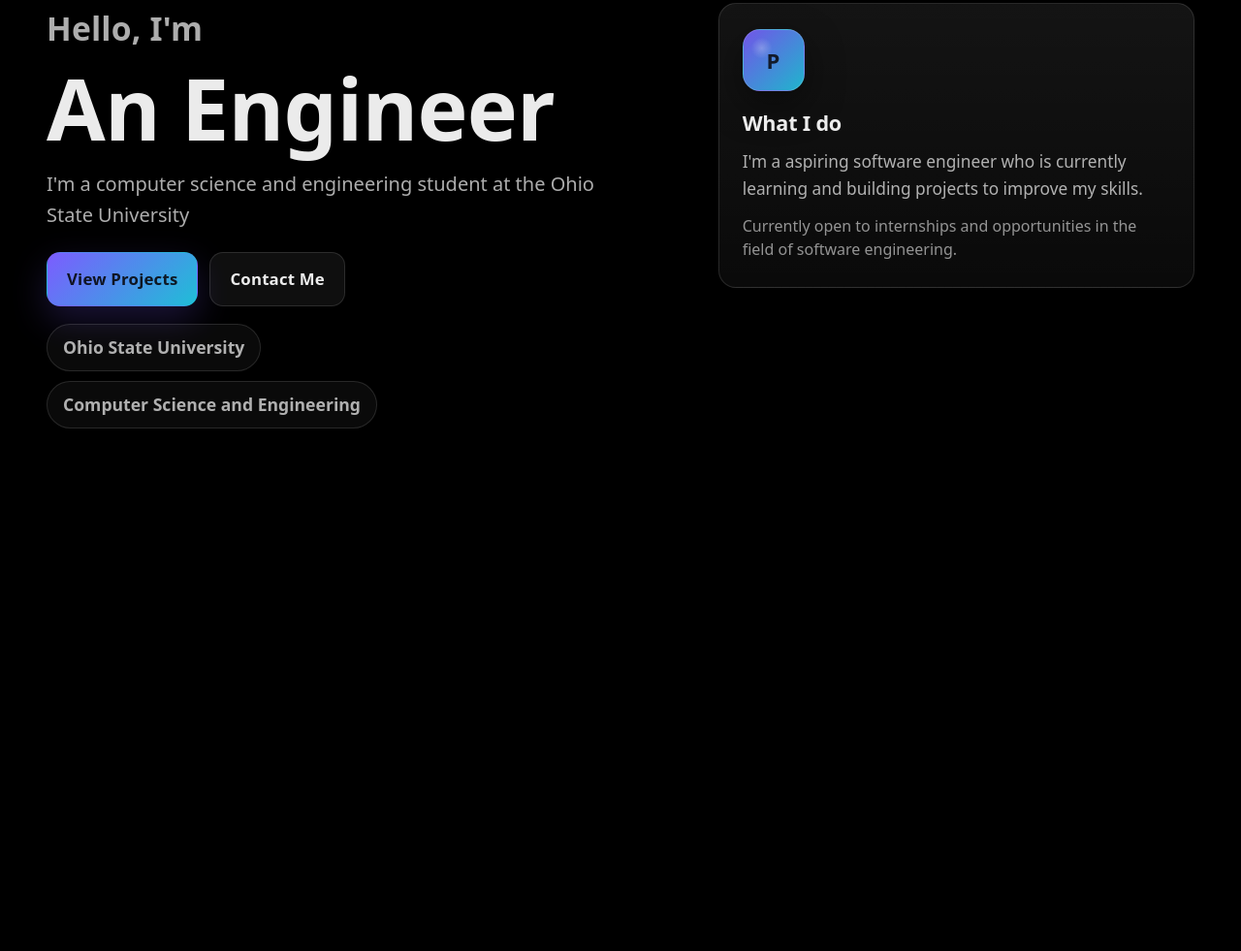
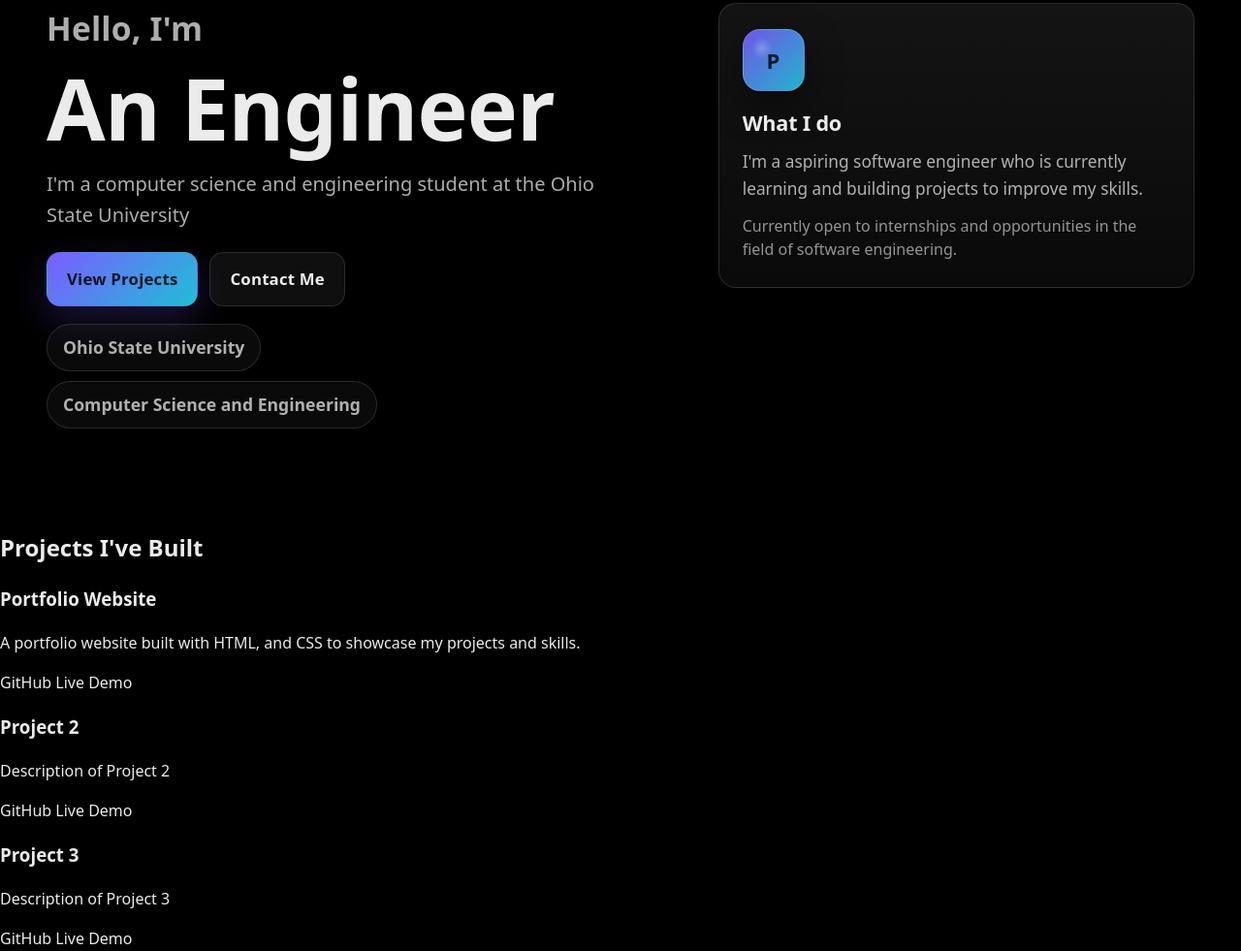
Before and after one commit to parth402/personal-portfolio, a plain HTML site: page index.html in a window 1280 px wide. Shown: the part 144-1125 px from the top of the page at 97% size. Before the commit the page ends 800 px from the top, so only its background shows below. Drawn offline with Linux system fonts and the light colour scheme.

Commit message:
Added a temporary project section

```diff
--- a/index.html
+++ b/index.html
@@ -69,5 +69,45 @@
       }, 2800);
     })();
   </script>
+
+  <section id="projects" class="projects">
+    <div class="container">
+      <div class="section-header">
+      <h2>Projects I've Built</h2>
+      </div>
+
+      <div class="project-grid">
+
+        <article class="project-card">
+          <h3>Portfolio Website</h3>
+          <p>A portfolio website built with HTML, and CSS to showcase my projects and skills.</p>
+          <div class="project-tags">
+            <a href="https://github.com/parth-2004/portfolio" target="_blank">GitHub</a>
+            <a href="https://parth-2004.github.io/portfolio/" target="_blank">Live Demo</a>
+          </div>
+        </article>
+
+        <article class="project-card">
+          <h3> Project 2</h3>
+          <p> Description of Project 2</p>
+          <div class="project-tags">
+            <a href="https://github.com/parth-2004/project-2" target="_blank">GitHub</a>
+            <a href="https://parth-2004.github.io/project-2/" target="_blank">Live Demo</a>
+          </div>
+        </article>
+
+        <article class="project-card">
+          <h3> Project 3</h3>
+          <p> Description of Project 3</p>
+          <div class="project-tags">
+            <a href="https://github.com/parth-2004/project-3" target="_blank">GitHub</a>
+            <a href="https://parth-2004.github.io/project-3/" target="_blank">Live Demo</a>
+          </div>
+        </article>
+
+      </div>
+    </div>
+  </section>
+
 </body>
 </html>
```
